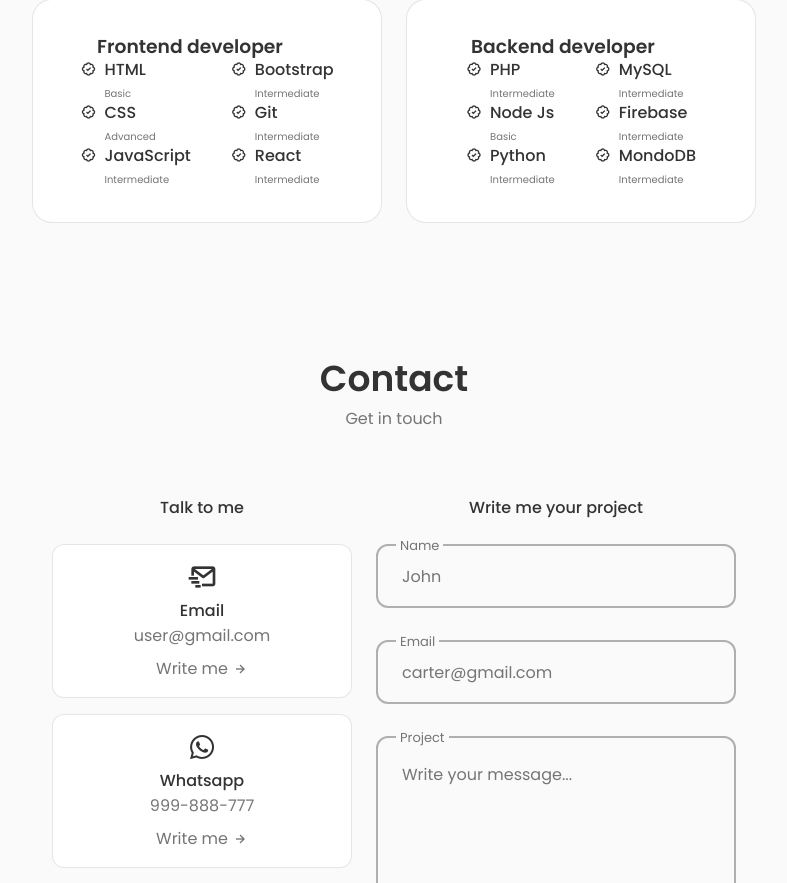
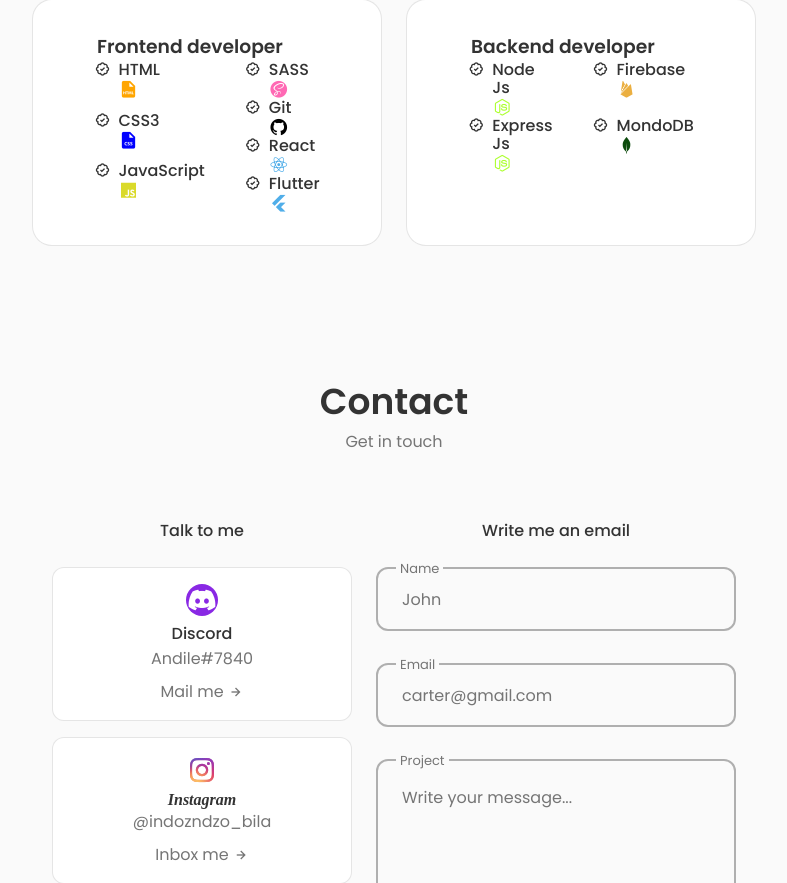
Before and after one commit to Thembek/portfolio-website, a React (Create React App) app: page / in a window 1280 px wide. Shown: the part 1537-2420 px from the top of the page, without its empty margins (246-1033 px from the left). Built offline with nearby package versions, Linux system fonts and the light colour scheme.

Commit message:
personal portfolio update

```diff
--- a/src/components/contact/Contact.jsx
+++ b/src/components/contact/Contact.jsx
@@ -29,36 +29,36 @@ const Contact = () => {
 
                     <div className="contact__info">
                         <div className="contact__card">
-                            <i className='bx bx-mail-send contact__card-icon'></i>
+                            <i className='bx bxl-discord-alt contact__card-icon discord'></i>
 
-                            <h3 className="contact__card-title">Email</h3>
-                            <span className="contact__card-data">user@gmail.com</span>
+                            <h3 className="contact__card-title">Discord</h3>
+                            <span className="contact__card-data">Andile#7840</span>
 
-                            <a href="mailto:examplemail@gmail.com.com" className="contact__button">Write me <i className="bx bx-right-arrow-alt contact__button-icon"></i></a>
+                            <a href="mailto:examplemail@gmail.com.com" className="contact__button">Mail me <i className="bx bx-right-arrow-alt contact__button-icon"></i></a>
                         </div>
 
                         <div className="contact__card">
-                            <i className="bx bxl-whatsapp contact__card-icon"></i>
+                            <i className="bx bxl-instagram contact__card-icon insta"></i>
 
-                            <h3 className="contact__card-title">Whatsapp</h3>
-                            <span className="contact__card-data">999-888-777</span>
+                            <h3 className="contact__card-title insta-title">Instagram</h3>
+                            <span className="contact__card-data">@indozndzo_bila</span>
 
-                            <a href="https://api.whatsapp.com/send?phone=62214408789&text=Hello, more information!" className="contact__button">Write me <i className="bx bx-right-arrow-alt contact__button-icon"></i></a>
+                            <a href="https://www.instagram.com/direct/inbox/" className="contact__button">Inbox me <i className="bx bx-right-arrow-alt contact__button-icon"></i></a>
                         </div>
 
                         <div className="contact__card">
-                            <i className="bx bxl-messenger contact__card-icon"></i>
+                            <i className="uil uil-linkedin contact__card-icon linkedin"></i>
 
-                            <h3 className="contact__card-title">Messenger</h3>
-                            <span className="contact__card-data">user.fb123</span>
+                            <h3 className="contact__card-title">linkedIn</h3>
+                            <span className="contact__card-data">Andile Junior Goba</span>
 
-                            <a href="https://m.me/crypticalcoder" className="contact__button">Write me <i className="bx bx-right-arrow-alt contact__button-icon"></i></a>
+                            <a href="https://www.linkedin.com/messaging/thread/2-MDViN2MwMmMtMTEyZC00ZWZhLTlmMDgtYjU5NGY2ZTQ0YmU2XzAxMw==/" className="contact__button">Message me <i className="bx bx-right-arrow-alt contact__button-icon"></i></a>
                         </div>
                     </div>
                 </div>
 
                 <div className="contact__content">
-                    <h3 className="contact__title">Write me your project</h3>
+                    <h3 className="contact__title">Write me an email</h3>
 
                     <form ref={form} onSubmit={sendEmail} className="contact__form">
                         <div className="contact__form-div">
--- a/src/components/contact/contact.css
+++ b/src/components/contact/contact.css
@@ -106,6 +106,30 @@
     resize: none;
 }
 
+/*--- icon colors ---*/
+.discord{
+    color: #fff;
+    background: rgb(137, 40, 228);
+    border-radius: 50%;
+}
+
+i.insta:before {
+    background: radial-gradient(circle farthest-corner at 35% 90%, #fec564, transparent 50%), radial-gradient(circle farthest-corner at 0 140%, #fec564, transparent 50%), radial-gradient(ellipse farthest-corner at 0 -25%, #5258cf, transparent 50%), radial-gradient(ellipse farthest-corner at 20% -50%, #5258cf, transparent 50%), radial-gradient(ellipse farthest-corner at 100% 0, #893dc2, transparent 50%), radial-gradient(ellipse farthest-corner at 60% -20%, #893dc2, transparent 50%), radial-gradient(ellipse farthest-corner at 100% 100%, #d9317a, transparent), linear-gradient(#6559ca, #bc318f 30%, #e33f5f 50%, #f77638 70%, #fec66d 100%);
+    -webkit-background-clip: text;
+    -webkit-text-fill-color: transparent;
+    color: #fff0 !important;
+}
+
+.insta-title{
+    font-family: 'Playfair Display', serif;
+    font-size: var(--h3-font-size);
+    font-weight: bold;
+	font-style: italic;
+}
+
+.linkedin {
+    color: #0E76A8;
+}
 
 /*===Responsive Breakpoints ===*/
 /*For large devices */
--- a/src/components/home/Home.jsx
+++ b/src/components/home/Home.jsx
@@ -3,6 +3,8 @@ import React from 'react';
 import Social from './Social';
 import Data from './Data';
 import ScrollDown from './ScrollDown';
+
+import '../skills/skills.css';
 import './home.css';
 
 const Home = () => {
--- a/src/components/home/home.css
+++ b/src/components/home/home.css
@@ -162,7 +162,6 @@
         width: 180px;
         height: 180px;
     }
-
     .home__hand {
         width: 22px;
         height: 22px;
--- a/src/components/skills/Backend.jsx
+++ b/src/components/skills/Backend.jsx
@@ -10,42 +10,33 @@ const Backend = () => {
                     <div className="skills__data">
                         <i className='bx bx-badge-check' ></i>
                         <div>
-                            <h3 className="skills__name">PHP</h3>
-                            <span className="skills__level">Intermediate</span>
+                            <h3 className="skills__name">Node Js</h3>
+                            <span className="skills__level">
+                                <i className='bx bxl-nodejs skills__badge-icons node' ></i>
+                            </span>
                         </div>
                     </div>
 
                     <div className="skills__data">
                         <i className='bx bx-badge-check' ></i>
                         <div>
-                            <h3 className="skills__name">Node Js</h3>
-                            <span className="skills__level">Basic</span>
-                        </div>
-                    </div>
-
-                    <div className="skills__data">
-                        <i className='bx bx-badge-check' ></i>
-                        <div>
-                            <h3 className="skills__name">Python</h3>
-                            <span className="skills__level">Intermediate</span>
+                            <h3 className="skills__name">Express Js</h3>
+                            <span className="skills__level">
+                                <i className='bx bxl-nodejs skills__badge-icons node'></i>
+                            </span>
                         </div>
                     </div>
                 </div>
 
                 <div className="skills__group">
-                    <div className="skills__data">
-                        <i className='bx bx-badge-check' ></i>
-                        <div>
-                            <h3 className="skills__name">MySQL</h3>
-                            <span className="skills__level">Intermediate</span>
-                        </div>
-                    </div>
 
                     <div className="skills__data">
                         <i className='bx bx-badge-check' ></i>
                         <div>
                             <h3 className="skills__name">Firebase</h3>
-                            <span className="skills__level">Intermediate</span>
+                            <span className="skills__level">
+                                <i className='bx bxl-firebase skills__badge-icons firebase' ></i>
+                            </span>
                         </div>
                     </div>
 
@@ -53,7 +44,9 @@ const Backend = () => {
                         <i className='bx bx-badge-check' ></i>
                         <div>
                             <h3 className="skills__name">MondoDB</h3>
-                            <span className="skills__level">Intermediate</span>
+                            <span className="skills__level">
+                                <i className='bx bxl-mongodb skills__badge-icons mongoDB' ></i>
+                            </span>
                         </div>
                     </div>
                 </div>
--- a/src/components/skills/Frontend.jsx
+++ b/src/components/skills/Frontend.jsx
@@ -11,15 +11,19 @@ const Frontend = () => {
                         <i className='bx bx-badge-check' ></i>
                         <div>
                             <h3 className="skills__name">HTML</h3>
-                            <span className="skills__level">Basic</span>
+                            <span className="skills__level">
+                                <i className='bx bxs-file-html skills__badge-icons html' ></i>
+                            </span>
                         </div>
                     </div>
 
                     <div className="skills__data">
                         <i className='bx bx-badge-check' ></i>
                         <div>
-                            <h3 className="skills__name">CSS</h3>
-                            <span className="skills__level">Advanced</span>
+                            <h3 className="skills__name">CSS3</h3>
+                            <span className="skills__level">
+                                <i className='bx bxs-file-css skills__badge-icons css' ></i>
+                            </span>
                         </div>
                     </div>
 
@@ -27,7 +31,9 @@ const Frontend = () => {
                         <i className='bx bx-badge-check' ></i>
                         <div>
                             <h3 className="skills__name">JavaScript</h3>
-                            <span className="skills__level">Intermediate</span>
+                            <span className="skills__level">
+                                <i className='bx bxl-javascript skills__badge-icons javascript' ></i>
+                            </span>
                         </div>
                     </div>
                 </div>
@@ -36,8 +42,10 @@ const Frontend = () => {
                     <div className="skills__data">
                         <i className='bx bx-badge-check' ></i>
                         <div>
-                            <h3 className="skills__name">Bootstrap</h3>
-                            <span className="skills__level">Intermediate</span>
+                            <h3 className="skills__name">SASS</h3>
+                            <span className="skills__level">
+                                <i className='bx bxl-sass skills__badge-icons sass' ></i>
+                            </span>
                         </div>
                     </div>
 
@@ -45,7 +53,9 @@ const Frontend = () => {
                         <i className='bx bx-badge-check' ></i>
                         <div>
                             <h3 className="skills__name">Git</h3>
-                            <span className="skills__level">Intermediate</span>
+                            <span className="skills__level">
+                                <i className='bx bxl-github skills__badge-icons github' ></i>
+                            </span>
                         </div>
                     </div>
 
@@ -53,7 +63,19 @@ const Frontend = () => {
                         <i className='bx bx-badge-check' ></i>
                         <div>
                             <h3 className="skills__name">React</h3>
-                            <span className="skills__level">Intermediate</span>
+                            <span className="skills__level">
+                                <i className='bx bxl-react skills__badge-icons react' ></i>
+                            </span>
+                        </div>
+                    </div>
+
+                    <div className="skills__data">
+                        <i className="bx bx-badge-check"></i>
+                        <div>
+                            <h3 className="skills__name">Flutter</h3>
+                            <span className="skills__level">
+                                <i className="bx bxl-flutter skills__badge-icons flutter"></i>
+                            </span>
                         </div>
                     </div>
                 </div>
--- a/src/components/skills/skills.css
+++ b/src/components/skills/skills.css
@@ -49,6 +49,54 @@
     font-size: var(--tiny-font-size);
 }
 
+.skills__badge-icons{
+    display: flex;
+    align-items: flex-start;
+    font-size: var(--h2-font-size);
+}
+
+/*=== Icon Colors ===*/
+/*--- Frontend side ---*/
+.html {
+    color: orange;
+}
+
+.css {
+    color: blue;
+}
+
+.javascript {
+    color: rgb(218, 218, 42);
+}
+
+.sass{
+    color: hotpink;
+}
+
+.github{
+    color: black;
+}
+
+.react {
+    color: rgb(80, 174, 233);
+}
+
+.flutter {
+    color: rgb(80, 174, 233);
+}
+
+/*--- Backend side ---*/
+.node{
+    color: greenyellow;
+}
+
+.firebase {
+    color: rgb(235, 175, 64);
+}
+
+.mongoDB {
+    color: rgb(13, 75, 13);
+}
 
 /*===Responsive Breakpoints ===*/
 /*For large devices */
```
